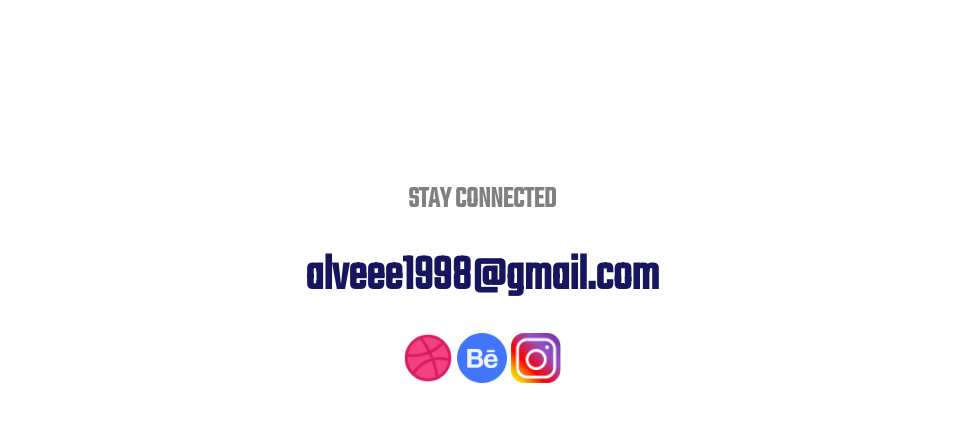
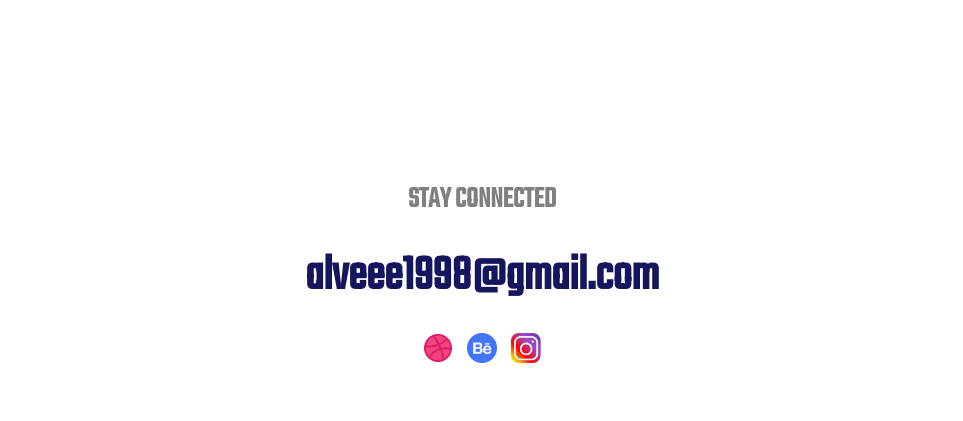
Before and after one commit to IftekharAlvee/Personal-Website, a plain HTML site: page index.html in a window 1280 px wide. Shown: the part 2622-3043 px from the top of the page, without its empty margins (158-1121 px from the left). Drawn offline with Linux system fonts and the light colour scheme.

Commit message:
footer-img resize

```diff
--- a/style.css
+++ b/style.css
@@ -161,6 +161,7 @@ ul {
     font-size: 50px;
 }
 .footer-img{
-    height: 50px;
-    width: 50px;
+    height: 30px;
+    width: 30px;
+    margin: 0 5px;
 }
```
